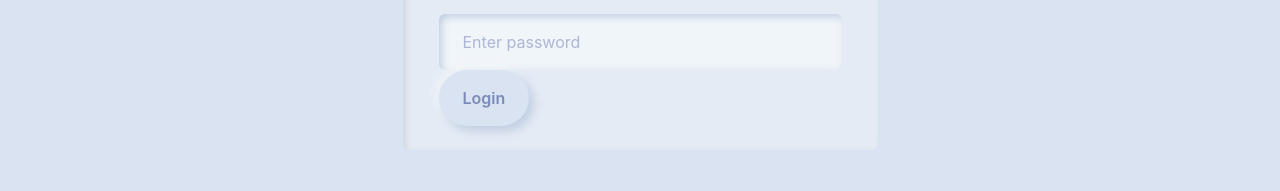
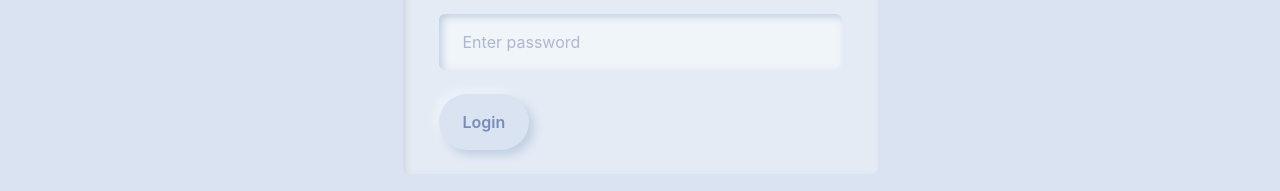
Before and after one commit to bhanu-21/Todo-Application, a React (Create React App) app in the folder frontend/: page /login in a window 1280 px wide. Shown: the part 319-510 px from the top of the page. Built offline with nearby package versions, Linux system fonts and the light colour scheme.

Commit message:
Some va;idation issue, routing issue fixed

```diff
--- a/frontend/src/App.js
+++ b/frontend/src/App.js
@@ -1,4 +1,4 @@
-import { BrowserRouter, Route, Routes } from 'react-router-dom';
+import { BrowserRouter as Router, Route, Routes } from 'react-router-dom';
 import Home from './components/Home';
 import Register from './authentication/Register';
 import Login from './authentication/Login';
@@ -6,13 +6,13 @@ import Login from './authentication/Login';
 function App() {
   return (
     <>
-      <BrowserRouter>
+      <Router>
         <Routes>
           <Route path='/' element={<Home />} />
           <Route path='/register' element={<Register />} />
           <Route path='/login' element={<Login />} />
         </Routes>
-      </BrowserRouter>
+      </Router>
     </>
   )
 }
--- a/frontend/src/authentication/Login.js
+++ b/frontend/src/authentication/Login.js
@@ -100,7 +100,7 @@ function Login() {
                                 )}
                             </div>
 
-                            <button type="button" className="btn btn-primary" onClick={handleSubmit}>
+                            <button type="button" className="btn btn-primary mt-4" onClick={handleSubmit}>
                                 Login
                             </button>
                         </div>
--- a/frontend/src/authentication/Register.js
+++ b/frontend/src/authentication/Register.js
@@ -29,26 +29,34 @@ function Register() {
     };
 
     const handleSubmit = async () => {
+        try {
             const result = await register(form);
             if (result.status === 200) {
-            if (result.data.status === 201) {
-                setErrors(result.data.data);
-                toast(result.data.message);
-                return
+                const { status, message, data } = result.data;
+                if (status === 201) {
+                    setErrors(data);
+                    toast(message);
+                    return;
                 }
-
-            if (result.data.status === 200) {
-                localStorage.setItem('user', JSON.stringify(result.data.data));
-                navigation('/');
-                return
+                else if (status === 200) {
+                    localStorage.setItem('user', JSON.stringify(data));
+                    toast(message);
+                    navigation('/login');
+                    return;
                 }
-
-            if (result.data.status === 202) {
-                toast(result.data.message);
-                return
+                else if (status === 202) {
+                    toast(message);
+                    return;
+                } else {
+                    console.error('Unknown response status:', status);
                 }
             } else {
                 toast('Something went wrong, please try again');
+                console.error('Registration request failed with status:', result.status);
+            }
+        } catch (error) {
+            console.error('An error occurred during registration:', error);
+            toast('An error occurred during registration. Please try again.');
         }
     }
 
--- a/frontend/src/components/Home.js
+++ b/frontend/src/components/Home.js
@@ -50,7 +50,10 @@ function Home() {
                 <div className="row justify-content-md-center mt-4">
                     {filteredList.map((todo) => <Todo key={todo._id} todo={todo} setRefreshList={setRefreshList} />)}
 
-                    {filteredList.length === 0 && <div className='notFoundTodos'>No todos found</div>}
+                    {filteredList.length === 0 && <div className='notFoundTodos'
+                        style={{ display: 'flex', justifyContent: 'center', fontSize: '30px' }}>
+                        No todos found
+                    </div>}
                 </div>
             </div>
 
--- a/frontend/src/components/Todo.js
+++ b/frontend/src/components/Todo.js
@@ -33,7 +33,7 @@ function Todo({ todo, setRefreshList }) {
     }
 
     return (
-        <div className='col-sm-3 mx-3 my-2 alert bg-light mb-3' style={{ maxWidth: "20rem" }}>
+        <div className='col-sm-4 mx-3 my-2 alert bg-light mb-3'>
             <div className="card-header mb-4">
                 {todo.isCompleted ? 'Completed' : 'Not Completed'}
             </div>
```
Also changed, not shown: 2 other files (tests, documents, lock files or other folders). Lines whose indentation alone changed are shown as unchanged.
